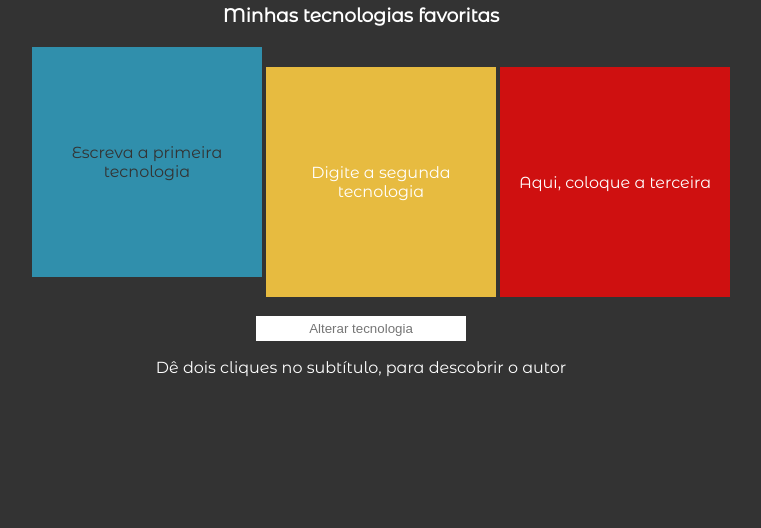
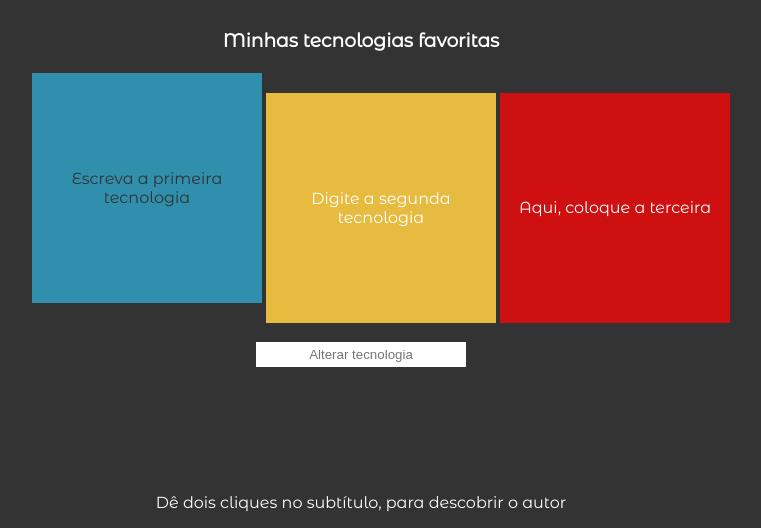
Before and after one commit to macedorodrigo/Train-DOM, a plain HTML site: page 03/02/index.html in a window 1280 px wide. Shown: the part 272-800 px from the top of the page, without its empty margins (279-1040 px from the left). Drawn offline with Linux system fonts and the light colour scheme.

Commit message:
Position footer

```diff
--- a/03/02/style.css
+++ b/03/02/style.css
@@ -78,3 +78,10 @@ input:focus {
 .tech {
   transform: translateY(-20px);
 }
+
+footer {
+  position: fixed;
+  bottom: 0;
+  width: 100%;
+  text-align: center;
+}
```
